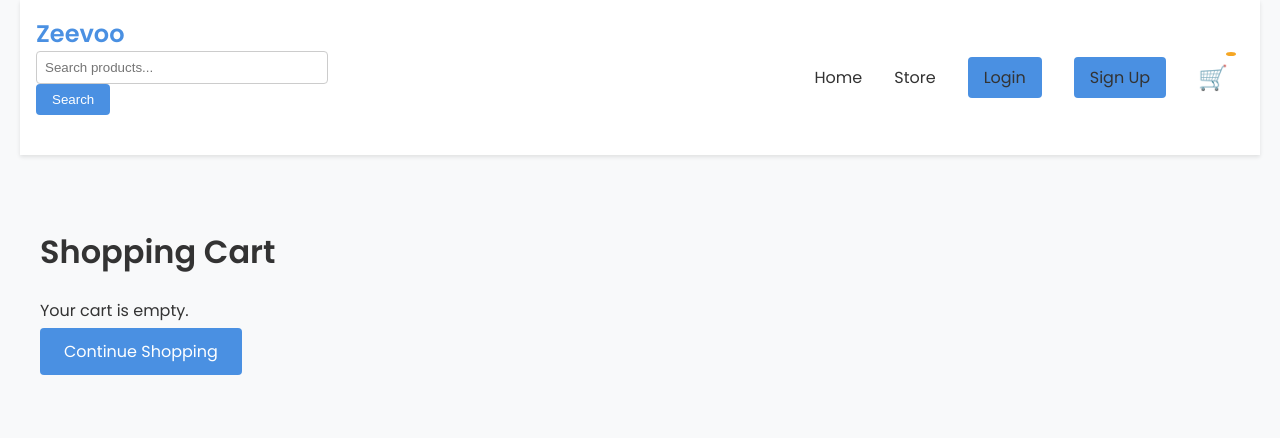
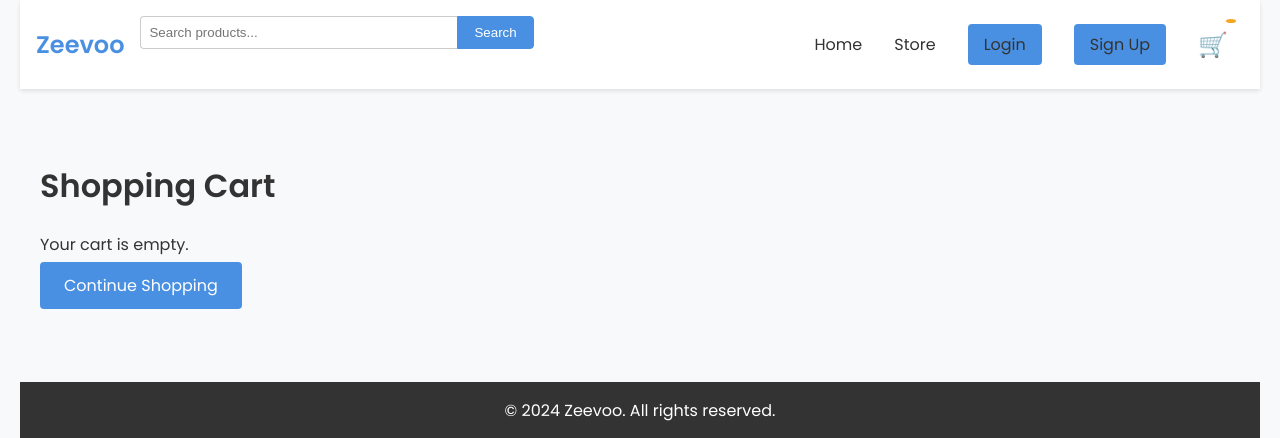
Before and after one commit to achref0/zeevoo, a Flask app: page /cart in a window 1280 px wide. Shown: the top 438 px of the page. Run offline with Flask 2, Linux system fonts and the light colour scheme.

Commit message:
adding cart and search functionalities

```diff
--- a/app/static/main.css
+++ b/app/static/main.css
@@ -394,6 +394,46 @@ footer p {
     margin: 0;
 }
 
+/* Add these styles to your existing CSS */
+.nav-left {
+    display: flex;
+    align-items: center;
+    gap: 1rem;
+}
+
+.search-form {
+    margin: 0;
+}
+
+.search-container {
+    display: flex;
+    align-items: center;
+}
+
+.search-container input[type="text"] {
+    width: 300px;
+    padding: 0.5rem;
+    border: 1px solid #ccc;
+    border-radius: 4px 0 0 4px;
+    border-right: none;
+}
+
+.search-container button {
+    padding: 0.5rem 1rem;
+    background-color: var(--primary-color);
+    color: white;
+    border: 1px solid var(--primary-color);
+    border-radius: 0 4px 4px 0;
+    cursor: pointer;
+}
+
+.search-container button:hover {
+    background-color: var(--secondary-color);
+    border-color: var(--secondary-color);
+}
+
+
+
 @keyframes slideIn {
     from {
         transform: translateY(50px);
```
